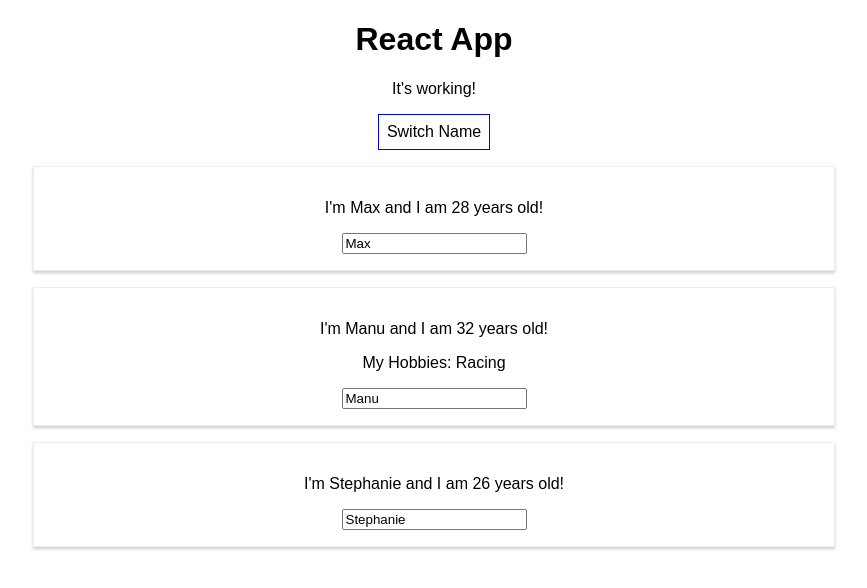
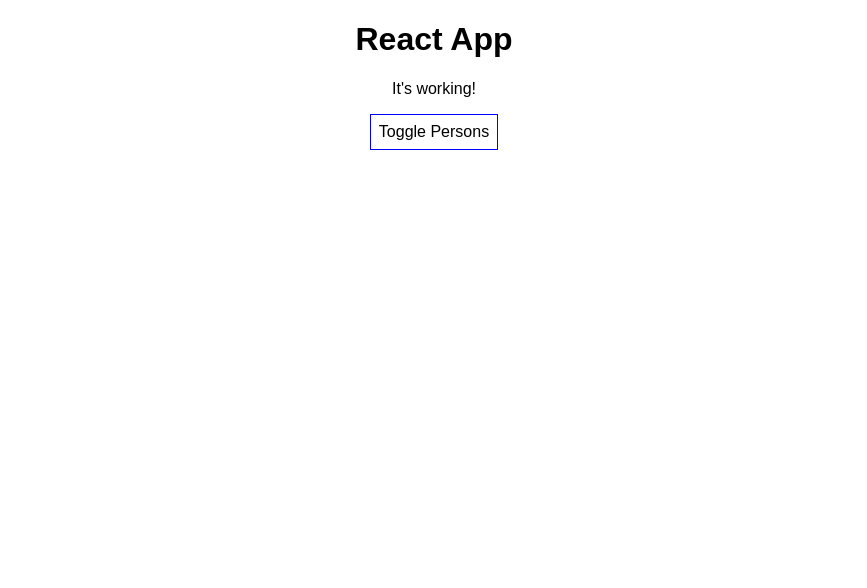
Before and after one commit to spitfire182/react-complete-guide, a React (Create React App) app: page / in a window 1280 px wide. Shown: the top 588 px of the page, without its empty margins (206-1073 px from the left). Built offline with nearby package versions, Linux system fonts and the light colour scheme.

Commit message:
Working with state

```diff
--- a/src/App.js
+++ b/src/App.js
@@ -5,32 +5,41 @@
 class App extends Component {
   state = {
     persons: [
-      { name: "Max", age: 28 },
-      { name: "Manu", age: 32 },
-      { name: "Stephanie", age: 26 },
+      { id: "asdasd1", name: "Max", age: 28 },
+      { id: "qweqwe1", name: "Manu", age: 32 },
+      { id: "sdfsdfds4", name: "Stephanie", age: 26 },
     ],
     otherState: "some value",
+    showPersons: false,
   };
 
-  switchNameHandler = (newName) => {
-    //  console.log("Clicked");
-    this.setState({
-      persons: [
-        { name: newName, age: 28 },
-        { name: "Manu", age: 32 },
-        { name: "Stephanie", age: 36 },
-      ],
+  nameChangedHandler = (event, id) => {
+    const personIndex = this.state.persons.findIndex((p) => {
+      return p.id === id;
     });
+
+    const person = {
+      ...this.state.persons[personIndex],
+    };
+
+    person.name = event.target.value;
+
+    const persons = [...this.state.persons];
+    persons[personIndex] = person;
+
+    this.setState({ persons: persons });
   };
 
-  nameChangedHandler = (event) => {
-    this.setState({
-      persons: [
-        { name: "Max", age: 28 },
-        { name: event.target.value, age: 32 },
-        { name: "Stephanie", age: 26 },
-      ],
-    });
+  deletePersonHandler = (personIndex) => {
+    // const persons = this.state.persons.slice();
+    const persons = [...this.state.persons];
+    persons.splice(personIndex, 1);
+    this.setState({ persons: persons });
+  };
+
+  togglePersonsHandler = () => {
+    const doesShow = this.state.showPersons;
+    this.setState({ showPersons: !doesShow });
   };
 
   render() {
@@ -39,35 +48,37 @@
       font: "inherit",
       border: "1px solid blue",
       padding: "8px",
-      cursor: 'pointer'
+      cursor: "pointer",
     };
+
+    let persons = null;
+
+    if (this.state.showPersons) {
+      persons = (
+        <div>
+          {this.state.persons.map((person, index) => {
+            return (
+              <Person
+                click={() => this.deletePersonHandler(index)}
+                name={person.name}
+                age={person.age}
+                key={person.id}
+                changed={(event) => this.nameChangedHandler(event, person.id)}
+              />
+            );
+          })}
+        </div>
+      );
+    }
 
     return (
       <div className="App">
         <h1>React App</h1>
         <p>It's working!</p>
-        <button
-          style={style}
-          onClick={() => this.switchNameHandler("Maximilian!!")}
-        >
-          Switch Name
+        <button style={style} onClick={() => this.togglePersonsHandler()}>
+          Toggle Persons
         </button>
-        <Person
-          name={this.state.persons[0].name}
-          age={this.state.persons[0].age}
-        />
-        <Person
-          name={this.state.persons[1].name}
-          age={this.state.persons[1].age}
-          click={this.switchNameHandler.bind(this, "Max!")}
-          changed={this.nameChangedHandler}
-        >
-          My Hobbies: Racing
-        </Person>
-        <Person
-          name={this.state.persons[2].name}
-          age={this.state.persons[2].age}
-        />
+        {persons}
       </div>
     );
     // return React.createElement('div', {className: 'App'}, React.createElement('h1', null, 'Test'));
```
